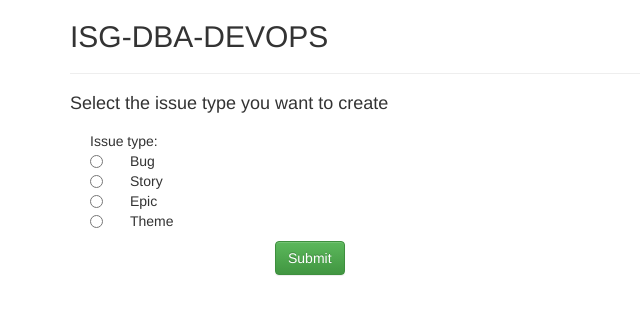
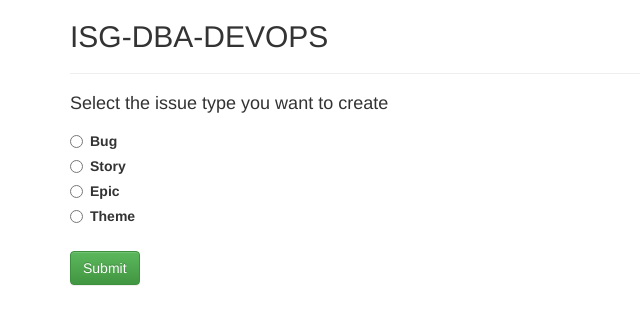
Before and after one commit to smop1986/jira_python, a Flask app: page / in a window 1280 px wide. Shown: the top 325 px of the page, without its empty margins (0-640 px from the left). Run offline with Flask 2, Linux system fonts and the light colour scheme; some libraries are stand-ins or nearby versions.

Commit message:
Updates the templates

```diff
--- a/templates/jira_home_form.html
+++ b/templates/jira_home_form.html
@@ -17,13 +17,12 @@
   <h4>Select the issue type you want to create</h4>
   <form action="" method="post" role="form" class="form-horizontal">
     {{ form.csrf }}
-    <div class="radio">
-      {{ form.issue_type.label}}
-      {{ form.issue_type}}
-    </div> <!--form-group-->
-    <div class="control-label  col-sm-2"></div>
-    <div class="col-sm-10">
-        <button type="submit" class="btn btn-success">Submit</button>
+
+    {{ form.issue_type(class_=("radio-inline")) }}
+    <br>
+    <br>
+    <button type="submit" class="btn btn-success">Submit</button>
+
     </div>
   </form> <!--form-->
 
```
Also changed, not shown: templates/jira_issue_form.html (+6 -1 lines).
